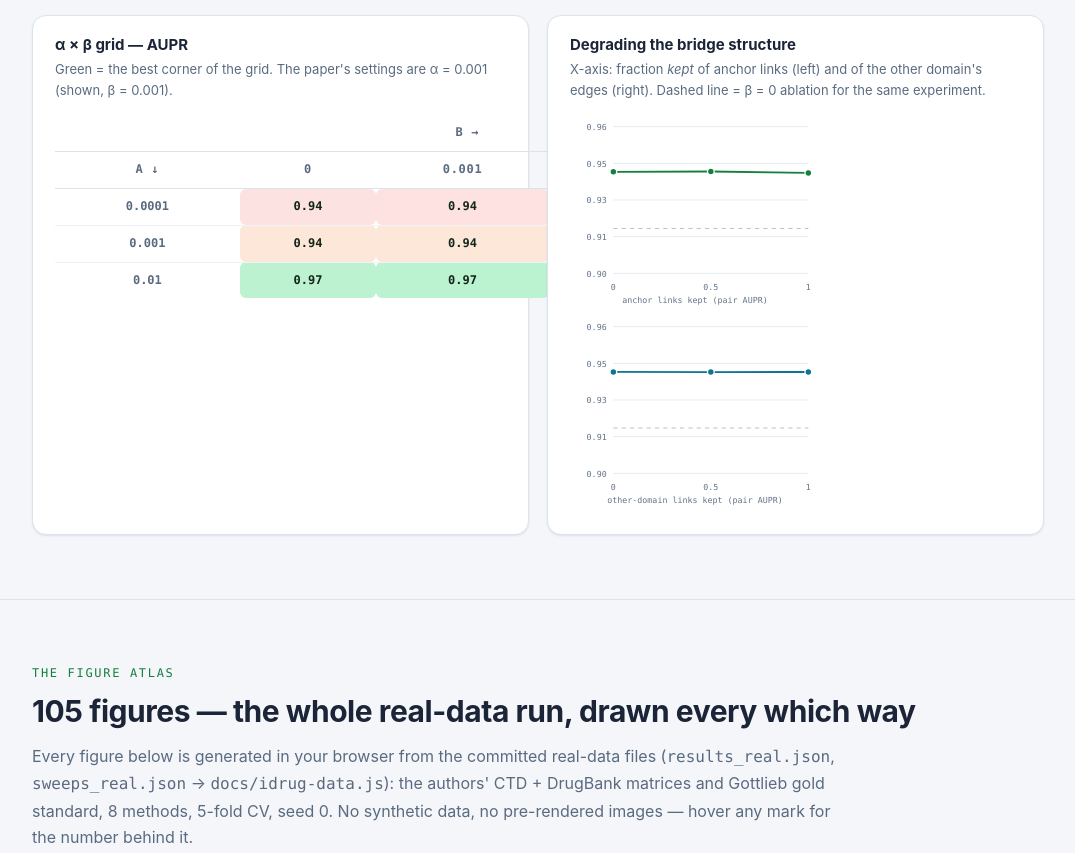
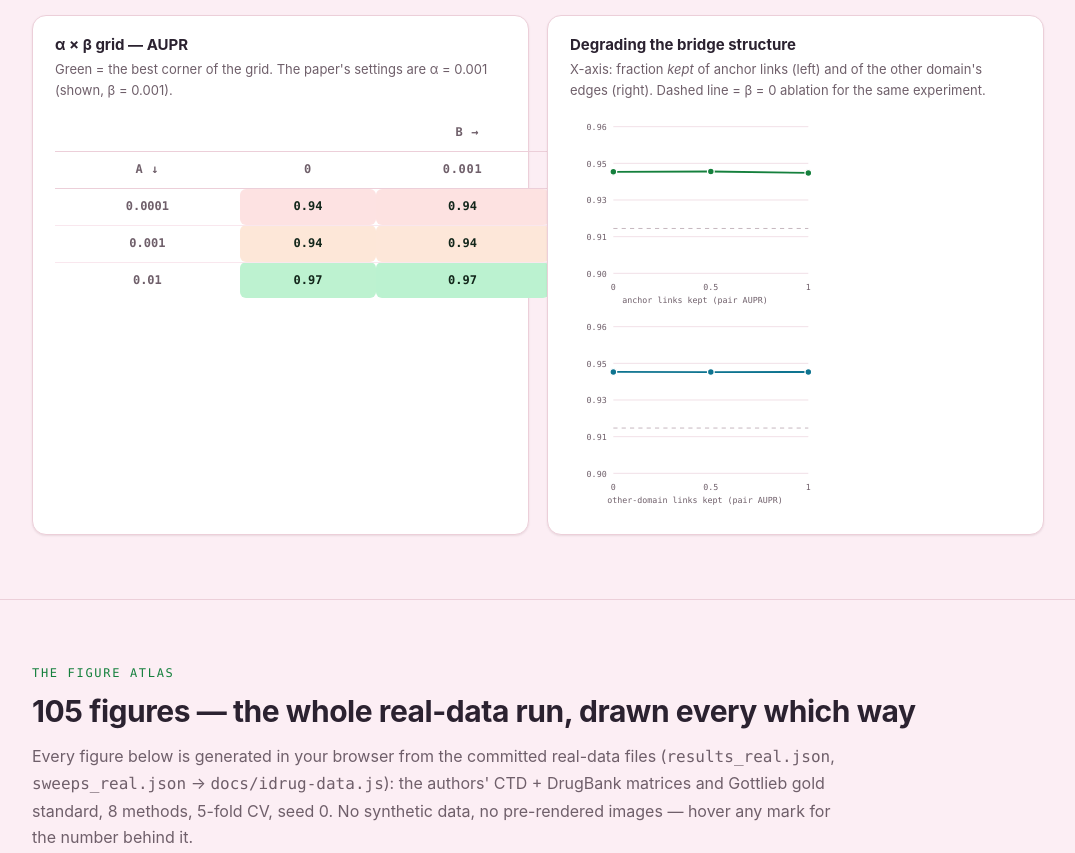
Before and after one commit to Harshini-Suresha/idrug-reproduction, a plain HTML site: page docs/index.html in a window 1280 px wide. Shown: the part 4218-5071 px from the top of the page, without its empty margins (102-1177 px from the left). Drawn offline with Linux system fonts and the light colour scheme.

Commit message:
Site: light pink theme; data-driven AUROC-vs-AUPR captions

```diff
--- a/docs/index.html
+++ b/docs/index.html
@@ -7,11 +7,11 @@
 <meta name="description" content="CPU-only reproduction of iDrug (Chen, Cheng & Li, PLoS Comput Biol 2020), benchmarked on the authors' real CTD/DrugBank and Gottlieb datasets.">
 <style>
   :root{
-    --bg:#f4f6fa; --panel:#ffffff; --panel2:#eef2f7; --line:#dbe3ec;
-    --text:#1b2537; --muted:#5a6b80; --faint:#93a2b5;
+    --bg:#fceef4; --panel:#ffffff; --panel2:#f9e7ee; --line:#eccfd9;
+    --text:#2b2230; --muted:#6f5f6a; --faint:#a8959f;
     --acc:#15803d; --acc2:#0e7490; --warn:#b45309; --red:#dc2626; --blue:#2563eb;
     --mono:ui-monospace,SFMono-Regular,Menlo,Consolas,monospace;
-    --sh:0 1px 2px rgba(16,24,40,.05),0 1px 3px rgba(16,24,40,.05);
+    --sh:0 1px 2px rgba(80,32,58,.06),0 1px 3px rgba(80,32,58,.05);
   }
   *{box-sizing:border-box}
   html{scroll-behavior:smooth}
@@ -24,7 +24,7 @@
   h1,h2,h3{line-height:1.25;margin:0}
   .mono{font-family:var(--mono)}
 
-  nav{position:sticky;top:0;z-index:10;background:rgba(244,246,250,.88);backdrop-filter:blur(10px);
+  nav{position:sticky;top:0;z-index:10;background:rgba(252,238,244,.88);backdrop-filter:blur(10px);
     border-bottom:1px solid var(--line)}
   nav .wrap{display:flex;align-items:center;gap:20px;height:58px}
   .brand{font-weight:700;letter-spacing:.02em}
@@ -38,7 +38,7 @@
 
   header{padding:72px 0 48px;border-bottom:1px solid var(--line);
     background:radial-gradient(1100px 420px at 20% -10%,rgba(22,163,74,.08),transparent),
-               radial-gradient(900px 420px at 90% 0%,rgba(14,116,144,.07),transparent)}
+               radial-gradient(900px 420px at 90% 0%,rgba(219,39,119,.09),transparent)}
   .eyebrow{display:flex;gap:8px;flex-wrap:wrap;margin-bottom:22px}
   .pill{font-size:12px;font-family:var(--mono);border:1px solid var(--line);border-radius:99px;
     padding:4px 12px;color:var(--muted);background:var(--panel)}
@@ -93,7 +93,7 @@
     border-bottom:1px solid var(--line);font-weight:600}
   thead tr.grp th{text-align:center;color:var(--acc2);font-size:12px;padding-bottom:2px;border-bottom:none}
   tbody tr{border-top:1px solid var(--panel2)}
-  tbody tr:hover{background:rgba(15,23,42,.025)}
+  tbody tr:hover{background:rgba(150,52,98,.035)}
   td.num{font-family:var(--mono);font-variant-numeric:tabular-nums;font-size:13px}
   tr.hero td{background:rgba(22,163,74,.06)}
   tr.hero td:first-child{color:var(--acc);font-weight:700}
@@ -507,8 +507,8 @@ const $ = s => document.querySelector(s);
 
 const PAL = {
   green:"#15803d", teal:"#0d9488", lime:"#65a30d", blue:"#2563eb", purple:"#7c3aed",
-  cyan:"#0e7490", amber:"#d97706", slate:"#94a3b8",
-  grid:"#e2e8f0", axis:"#64748b", ink:"#1b2537", faint:"#a9b6c6", red:"#dc2626", panel:"#eef2f7"
+  cyan:"#0e7490", amber:"#d97706", slate:"#a2939c",
+  grid:"#eedae2", axis:"#6f5f6a", ink:"#2b2230", faint:"#bba9b2", red:"#dc2626", panel:"#f9e7ee"
 };
 const METHODS = ["iDrug","iDrug-official","GRMF-style","GRMF","RLS-Kron","BiRW-simplified","Similarity-kNN","Popularity"];
 const MCOL = {
@@ -917,8 +917,16 @@ function renderAtlas(){
     const tbl = D.real[`${ds}_pair_${task}`];
     const items = METHODS.map(m=>({label:m, a:mm(tbl[m].auroc), b:mm(tbl[m].aupr)}));
     const spread = items.map(d=>d.a-d.b);
-    fig(gA, `${DSL[ds]} · ${TSL[task]} · AUROC vs AUPR`, dumbbells({items}),
-      `AUROC sits above AUPR for every method — the imbalance signature of uniform negatives. Widest gap: ${items[spread.indexOf(Math.max(...spread))].label} (+${Math.max(...spread).toFixed(3)}); narrowest: ${items[spread.indexOf(Math.min(...spread))].label} (+${Math.min(...spread).toFixed(3)}).`);
+    const above = spread.filter(v=>v>=0).length;
+    const mxv = Math.max(...spread), mnv = Math.min(...spread);
+    const mx = items[spread.indexOf(mxv)].label, mn = items[spread.indexOf(mnv)].label;
+    const sgn = v => (v>=0?"+":"−")+Math.abs(v).toFixed(3);
+    const cap = above===8
+      ? `AUROC exceeds AUPR for every method — the classic imbalance signature. Widest margin: ${mx} (${sgn(mxv)}); smallest: ${mn} (${sgn(mnv)}).`
+      : above===0
+        ? `Every method scores higher on AUPR than AUROC on this split. Largest gap: ${mn} (${sgn(mnv)}); smallest: ${mx} (${sgn(mxv)}).`
+        : `AUROC exceeds AUPR for ${above} of 8 methods and trails it for the rest. Largest positive margin: ${mx} (${sgn(mxv)}); most negative: ${mn} (${sgn(mnv)}).`;
+    fig(gA, `${DSL[ds]} · ${TSL[task]} · AUROC vs AUPR`, dumbbells({items}), cap);
   }
 
   for (const ds of ["ctd","gold"]) for (const task of ["drug_disease","drug_target"]){
```
